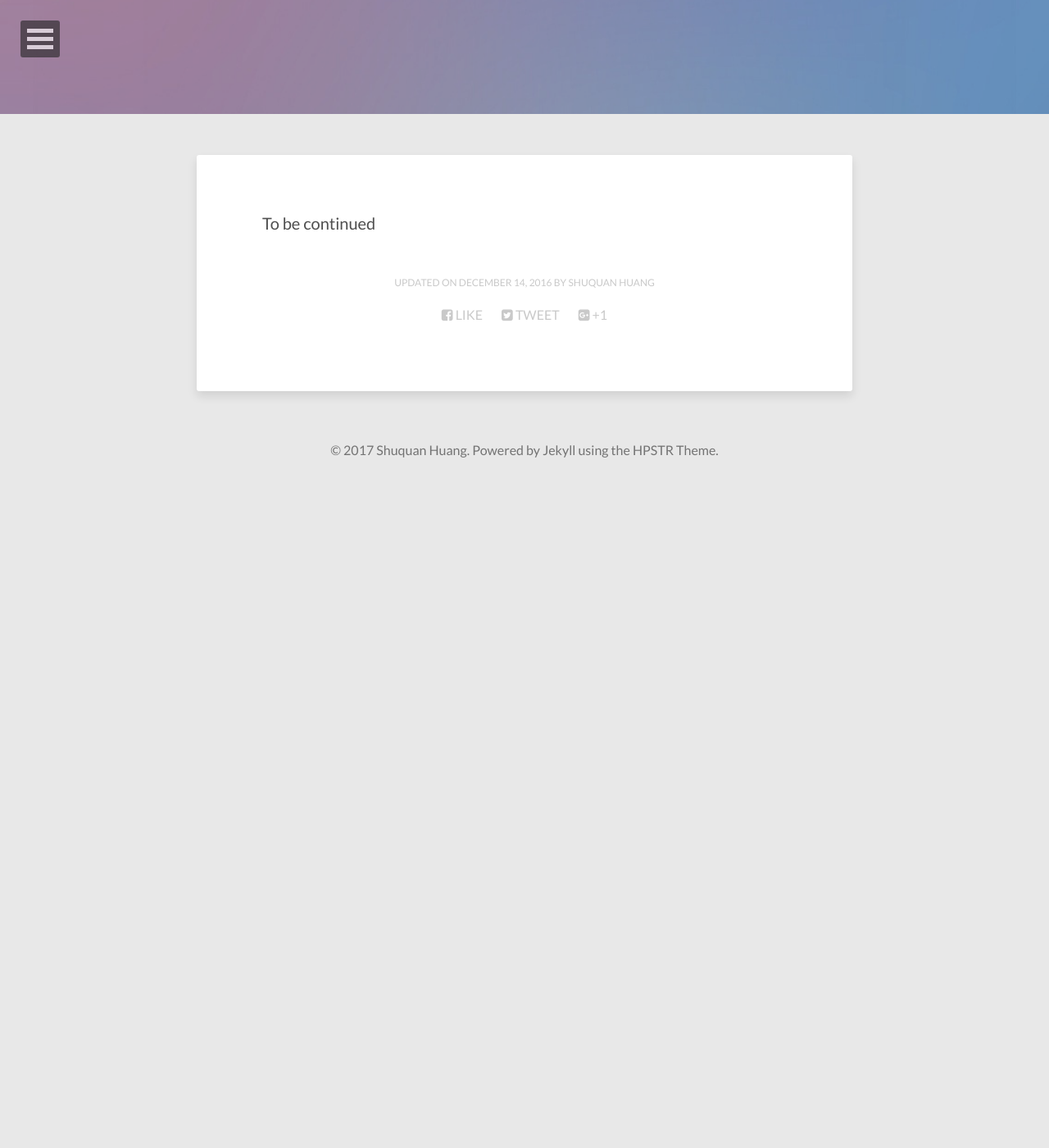
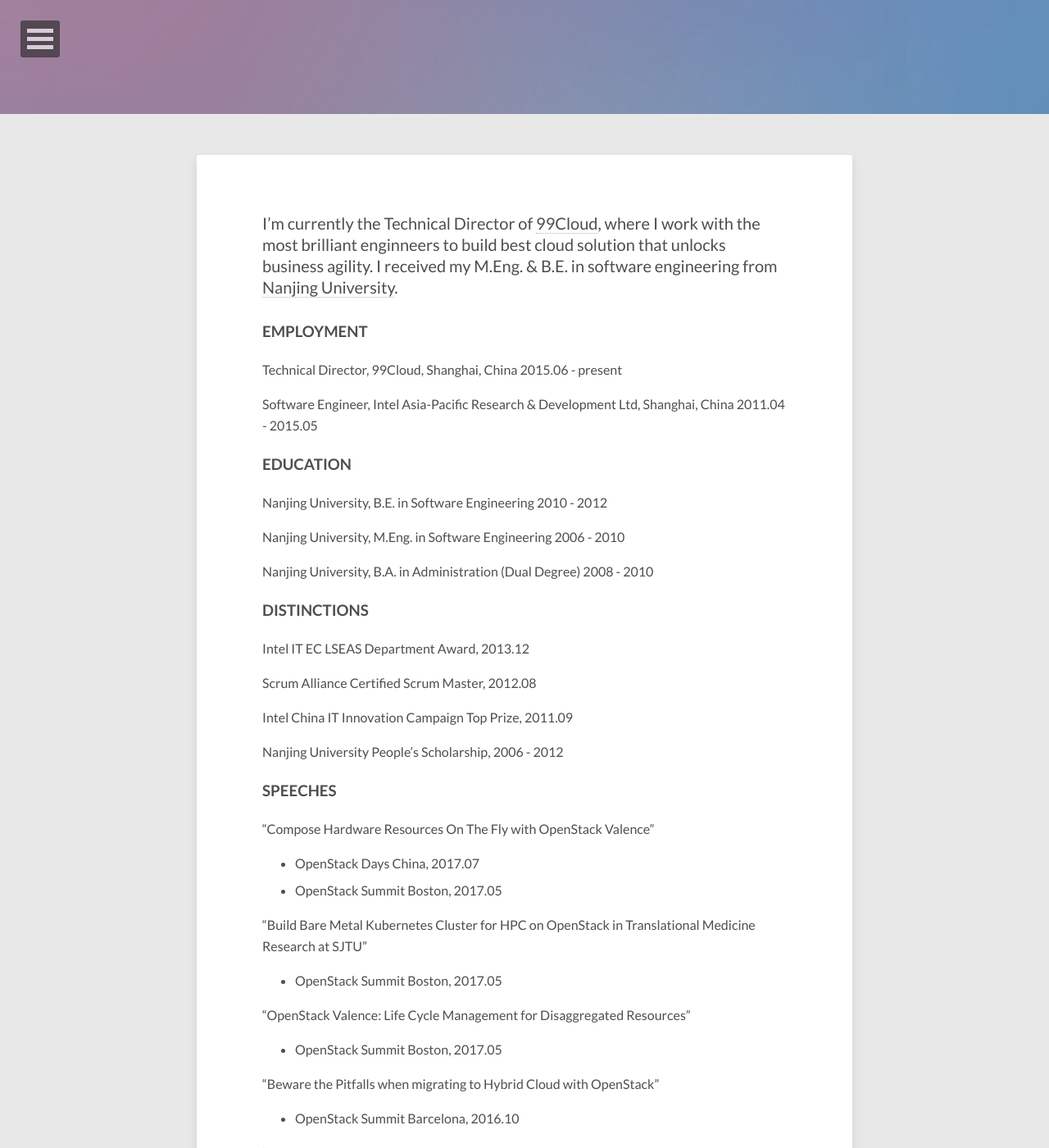
Before and after one commit to shuquan/shuquan.github.io, a Jekyll site: the page built from about/index.md, in a window 1280 px wide and 1400 px high, scrolled down 261 px. Shown: the whole window at 82% size. Built offline with Jekyll 4.4.1, drawn with Linux system fonts in a browser that asks for light colours; nearby versions of some CDN libraries; before the commit the page ends 900 px from its top, so only the background shows below that; some of the changed text lies outside the part shown.

Commit message:
Update bio

```diff
--- a/about/index.md
+++ b/about/index.md
@@ -7,4 +7,91 @@
 modified: 2016-12-14
 ---
 
-To be continued
+I'm currently the Technical Director of [99Cloud](http://99cloud.net/), where I work with the most brilliant enginneers to build best cloud solution that unlocks business agility. I received my M.Eng. & B.E. in software engineering from [Nanjing University](http://software.nju.edu.cn/).
+
+### EMPLOYMENT
+
+Technical Director, 99Cloud, Shanghai, China
+2015.06 - present
+
+Software Engineer, Intel Asia-Pacific Research & Development Ltd, Shanghai, China
+2011.04 - 2015.05
+
+### EDUCATION
+
+Nanjing University, B.E. in Software Engineering
+2010 - 2012
+
+Nanjing University, M.Eng. in Software Engineering
+2006 - 2010
+
+Nanjing University, B.A. in Administration (Dual Degree)
+2008 - 2010
+
+### DISTINCTIONS
+
+Intel IT EC LSEAS Department Award, 2013.12
+
+Scrum Alliance Certified Scrum Master, 2012.08
+
+Intel China IT Innovation Campaign Top Prize, 2011.09
+
+Nanjing University People's Scholarship, 2006 - 2012
+
+### SPEECHES
+
+"Compose Hardware Resources On The Fly with OpenStack Valence"
+* OpenStack Days China, 2017.07
+* OpenStack Summit Boston, 2017.05
+
+"Build Bare Metal Kubernetes Cluster for HPC on OpenStack in Translational Medicine Research at SJTU"
+* OpenStack Summit Boston, 2017.05
+
+"OpenStack Valence: Life Cycle Management for Disaggregated Resources"
+* OpenStack Summit Boston, 2017.05
+
+"Beware the Pitfalls when migrating to Hybrid Cloud with OpenStack"
+* OpenStack Summit Barcelona, 2016.10
+
+"The Road to Hybrid Cloud with OpenStack"
+* OpenStack Days China, 2016.07
+* OSC源创会(深圳), 2016.04
+
+"Baremetal Provisioning with OpenStack Ironic - Challenges and Learning"
+* OSC源创会(北京), 2015.12
+
+"OpenStack and CICD"
+* Shanghai eBay QE Meetup, 2015.11
+
+"The Road to Rolling Upgrade of Intel Private Cloud"
+* OpenStack Summit Vancouver, 2015.05
+
+"Hyper–Evolution to the Software Defined Infrastructure"
+* Intel Developer Forum Shenzhen, 2015.03
+
+"The Way to a Production OpenStack Cloud"
+* Intel Developer Forum Shenzhen, 2015.03
+
+"What Should We Take into Consideration to Build a Production OpenStack Cloud"
+* OpenStack Summit Paris, 2014.10
+
+"Leveraging open source ecosystem to build Intel Validation Cloud Intel IT OpenStack Practice"
+* Intel Developer Forum Shenzhen, 2014.02
+
+"Intel IT OpenStack Practice"
+* OpenStack Summit Hong Kong, 2013.11
+
+"Operational Intelligence in OpenStack Listen to Your Cloud Data"
+* Intel IT Technical Leadership Conference(Folsom, CA, USA), 2013.10
+
+"Hadoop for OpenStack Machine Data Analysis"
+* Intel SWPC, 2013.10
+
+"OpenStack Based Private Cloud"
+* Intel Zizhu Solution Summit, 2013.09
+
+### SERVICES
+
+Track Chair, HOW TO & BEST PRACTICES in OpenStack Summit Boston, 2017
+
+### PUBLICATIONS
```
